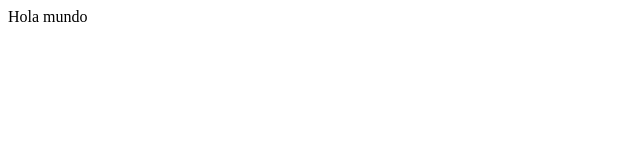
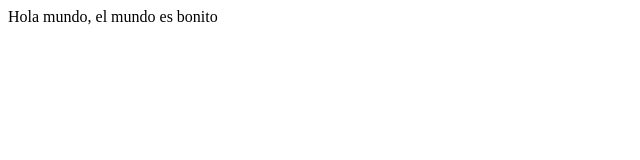
Before and after one commit to Fer-Santillan/Serverless-web, a plain HTML site: page index.html in a window 1280 px wide. Shown: the whole page, without its empty margins (0-640 px from the left). Drawn offline with Linux system fonts and the light colour scheme.

Commit message:
Prueba V1

```diff
--- a/index.html
+++ b/index.html
@@ -7,6 +7,6 @@
     <title>Document</title>
 </head>
 <body>
-    Hola mundo
+    Hola mundo, el mundo es bonito
 </body>
 </html>
```
